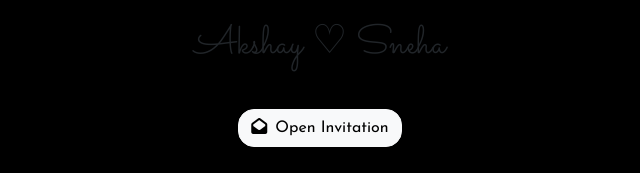
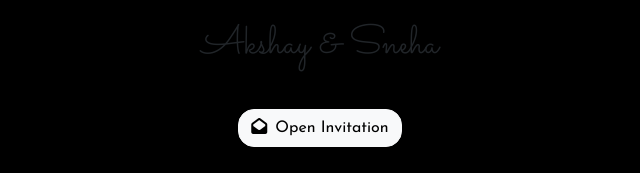
Before and after one commit to AswanthK679/wedding_invitation, a website with bundled scripts: page index.html in a window 1280 px wide. Shown: the part 476-649 px from the top of the page, 320-960 px from the left. Built offline with nearby package versions, Linux system fonts and the light colour scheme.

Commit message:
Update index.html

```diff
--- a/index.html
+++ b/index.html
@@ -244,7 +244,7 @@
 
                 <img src="./assets/images/bg.png" alt="background" class="img-center-crop rounded-circle border border-3 border-light shadow mb-4 mx-auto">
 
-                <h2 class="font-esthetic mb-4" style="font-size: 2.5rem;">Akshay ♡ Sneha</h2>
+                <h2 class="font-esthetic mb-4" style="font-size: 2.5rem;">Akshay &amp; Sneha</h2>
 
                 <button id="openInvitation" type="button" class="btn btn-light shadow rounded-4 mt-3" ><i class="fa-solid fa-envelope-open me-2"></i>Open Invitation</button>
             </div>
```
